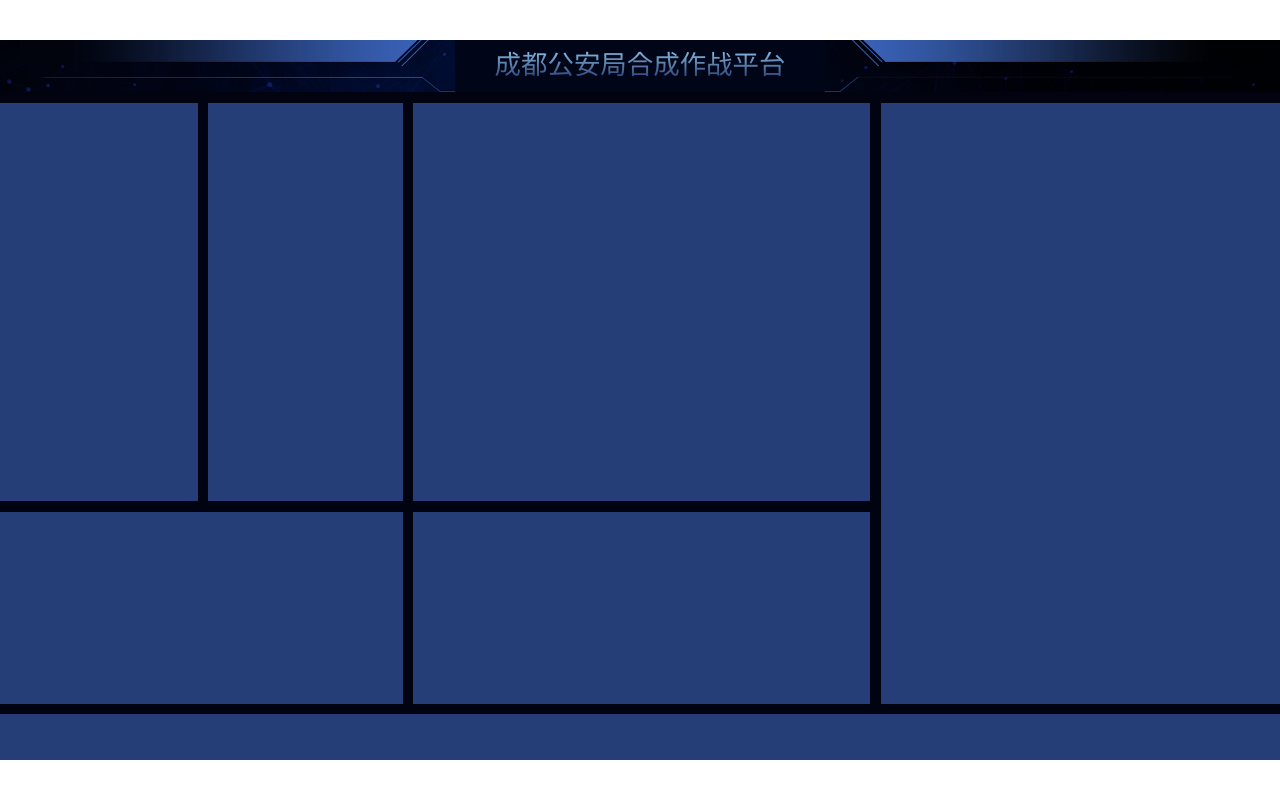
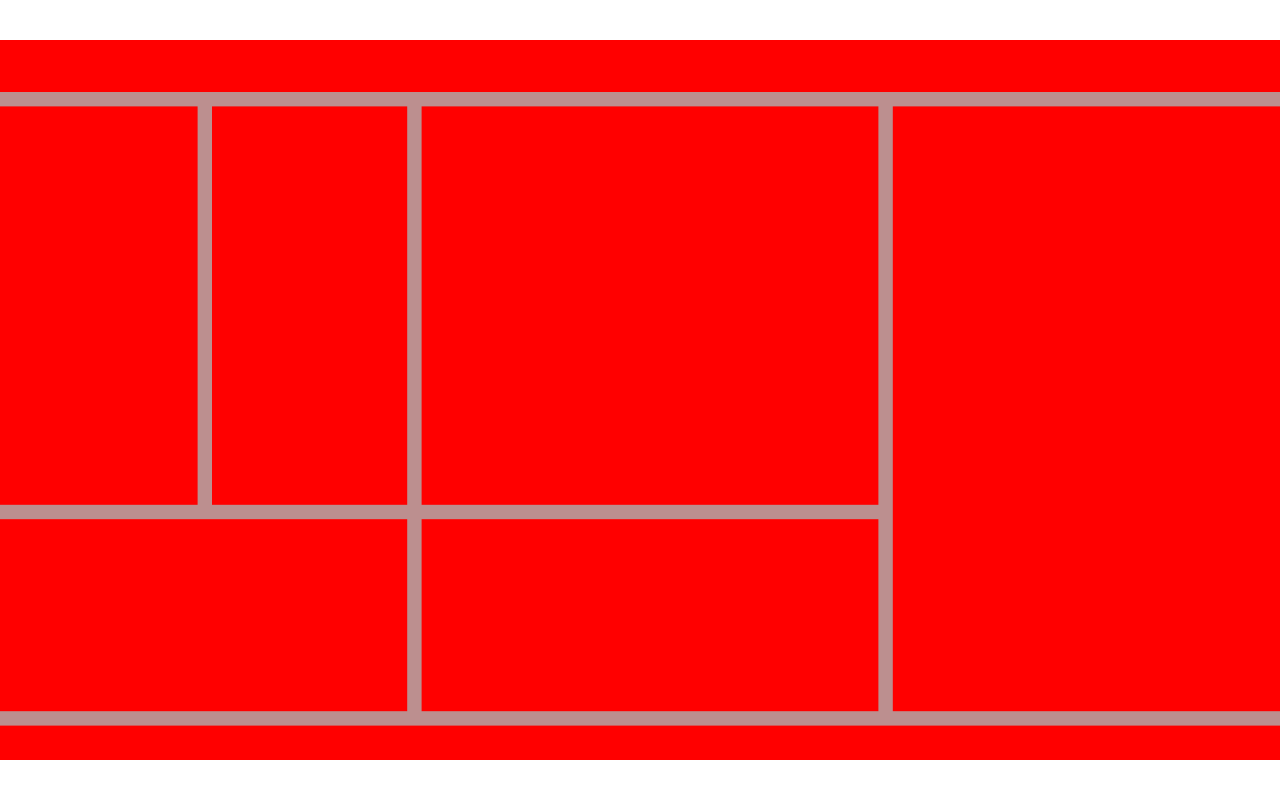
Before and after one commit to lby1024/data-screen, a React (Create React App) app: page / in a window 1280 px wide. Built offline with nearby package versions, Linux system fonts and the light colour scheme.

Commit message:
fix: 缩放

```diff
--- a/package.json
+++ b/package.json
@@ -6,12 +6,14 @@
     "@testing-library/jest-dom": "^5.11.4",
     "@testing-library/react": "^11.1.0",
     "@testing-library/user-event": "^12.1.10",
+    "@types/echarts": "^4.9.9",
     "@types/jest": "^26.0.15",
     "@types/node": "^12.0.0",
     "@types/react": "^17.0.0",
     "@types/react-dom": "^17.0.0",
     "@types/styled-components": "^5.1.11",
     "@types/uuid": "^8.3.1",
+    "echarts": "^5.1.2",
     "react": "^17.0.2",
     "react-dom": "^17.0.2",
     "react-scripts": "4.0.3",
--- a/src/App.tsx
+++ b/src/App.tsx
@@ -1,16 +1,18 @@
 import React, { useEffect } from 'react';
-import styled from 'styled-components';
 import XContent from './component/content';
+import { useRem } from './hooks/use-rem';
 import XHeader from './component/header';
-import { useRem } from './hooks/use-rem';
+import XLeftA from 'component/left/left-a';
+import FlyBox from './component/fly-box';
+import XLeftB from 'component/left/left-b';
+import XContainer from 'component/container';
 
 function App() {
-  useRem()
 
   return (
-    <XContent
-      head={<XHeader>成都公安局合成作战平台</XHeader>}
-    />
+    <XContainer>
+      ADSFASDF
+    </XContainer>
   );
 }
 
--- /dev/null
+++ b/src/component/container/index.tsx
@@ -0,0 +1,80 @@
+import { FC } from "react";
+import styled from "styled-components";
+import { useScale } from "./use-scale";
+
+const designWidth = 1600
+const designHeight = 900
+
+const XContainer:FC = () => {
+
+    const [scale] = useScale()
+
+    return <Content scale={scale} width={designWidth} height={designHeight} >
+        <div className="part01"></div>
+        <div className="part02"></div>
+        <div className="part03"></div>
+        <div className="part04"></div>
+        <div className="part05"></div>
+        <div className="part06"></div>
+        <div className="part07"></div>
+        <div className="part08"></div>
+    </Content>
+}
+
+export default XContainer
+
+const Content = styled.div<{
+    scale: number,
+    width: number,
+    height: number,
+}>`
+    width: ${p=>p.width}px;
+    height: ${p=>p.height}px;
+    transform: translate(-50%, -50%) scale(${p=>p.scale});
+    background-color: rosybrown;
+    position: fixed;
+    left: 50%;
+    top: 50%;
+    display: grid;
+    grid-template-rows: 65.45px 497.84px 240px 1fr;
+    grid-template-columns: 247px 244px 571.39px 1fr;
+    grid-gap: 18px;
+    grid-template-areas:
+        "part01 part01 part01 part01"
+        "part02 part03 part04 part05"
+        "part06 part06 part07 part05"
+        "part08 part08 part08 part08";
+    .part01{
+        grid-area: part01;
+        background-color: red;
+    }
+    .part02{
+        grid-area: part02;
+        background-color: red;
+    }
+    .part03{
+        grid-area: part03;
+        background-color: red;
+    }
+    .part04{
+        grid-area: part04;
+        background-color: red;
+    }
+    .part05{
+        grid-area: part05;
+        background-color: red;
+    }
+    .part06{
+        grid-area: part06;
+        background-color: red;
+    }
+    .part07{
+        grid-area: part07;
+        background-color: red;
+    }
+    .part08{
+        grid-area: part08;
+        background-color: red;
+    }
+
+`
--- /dev/null
+++ b/src/component/container/use-scale.ts
@@ -0,0 +1,24 @@
+import { useEffect, useState } from "react"
+
+const designWidth = 1600
+const designHeight = 900
+
+export function useScale() {
+    const [scale, setScale] = useState(1)
+
+    function getScale() {
+        const w = document.documentElement.clientWidth || document.body.clientWidth
+        const h = document.documentElement.clientHeight || document.body.clientHeight
+        const scale = w/h <= designWidth/designHeight ? w/designWidth : h/designHeight
+        setScale(scale)
+    }
+
+    useEffect(() => {
+        getScale()
+        window.addEventListener('resize', () => {
+            getScale()
+        })
+    }, [])
+
+    return [scale]
+}
--- a/src/component/content/index.tsx
+++ b/src/component/content/index.tsx
@@ -2,15 +2,18 @@ import { FC } from "react"
 import styled from "styled-components"
 
 interface IContent {
-    head: any
+    head: any,
+    left01: any,
+    left02: any,
+    left03: any,
 }
 
-const XContent:FC<IContent> = ({head}) => {
+const XContent:FC<IContent> = (props) => {
 
     return <Content>
         <div className="inner" >
-            <div className="header">{head}</div>
-            <div className="box1"></div>
+            <div className="header">{props.head}</div>
+            <div className="box1">{props.left01}</div>
             <div className="box2"></div>
             <div className="box3"></div>
             <div className="box4"></div>
@@ -44,35 +47,35 @@ const Content = styled.div`
         grid-gap: .2rem;
         .header {
             grid-area: head;
-            background-color: #253e77;
+            /* background-color: #253e77; */
         }
         .box1 {
             grid-area: box1;
-            background-color: #253e77;
+            /* background-color: #253e77; */
         }
         .box2 {
             grid-area: box2;
-            background-color: #253e77;
+            /* background-color: #253e77; */
         }
         .box3 {
             grid-area: box3;
-            background-color: #253e77;
+            /* background-color: #253e77; */
         }
         .box4 {
             grid-area: box4;
-            background-color: #253e77;
+            /* background-color: #253e77; */
         }
         .box5 {
             grid-area: box5;
-            background-color: #253e77;
+            /* background-color: #253e77; */
         }
         .box6 {
             grid-area: box6;
-            background-color: #253e77;
+            /* background-color: #253e77; */
         }
         .foot {
             grid-area: foot;
-            background-color: #253e77;
+            /* background-color: #253e77; */
         }
     }
 `
--- /dev/null
+++ b/src/component/left/left-a.tsx
@@ -0,0 +1,35 @@
+import { FC } from "react";
+import styled from "styled-components";
+import XFlyBox from "component/fly-box"
+
+const XLeftA:FC = () => {
+    return <XFlyBox>
+        <Content>
+            <div className='title' >案发派出所管辖统计</div>
+            <div className='chart'></div>
+        </Content>
+    </XFlyBox>
+}
+
+export default XLeftA
+
+const Content = styled.div`
+    height: 3.15rem;
+    display: flex;
+    flex-direction: column;
+    align-items: center;
+    .title {
+        flex: 0;
+        font-size: 0.22rem;
+        text-align: center;
+        padding: 0.1rem 0.28rem;
+        border: 1px solid #0a5299;
+        border-radius: 0 0 .08rem .08rem;
+    }
+    .chart {
+        width: 100%;
+        flex: 1;
+        background-color: sienna;
+    }
+
+`
--- /dev/null
+++ b/src/component/left/left-b.tsx
@@ -0,0 +1,20 @@
+import styled from "styled-components"
+import {FC} from "react"
+
+const button = styled.button`
+  border:0;
+  width:100px;
+  height:40px;
+  text-align:center;
+  color:#000;
+`
+
+const StyledButton = styled(button)`
+  color:#fff;
+`
+
+const XLeftB:FC = () => {
+    return <StyledButton/>
+}
+
+export default XLeftB
--- a/src/static/reset.css
+++ b/src/static/reset.css
@@ -1,4 +1,5 @@
 * {
     margin: 0;
     padding: 0;
+    color: #fff;
 }
--- a/tsconfig.json
+++ b/tsconfig.json
@@ -1,5 +1,6 @@
 {
   "compilerOptions": {
+    "baseUrl": "./src",
     "target": "es5",
     "lib": [
       "dom",
```
Also changed, not shown: src/component/fly-box/index.tsx (+15 -4 lines), 1 other file (tests, documents, lock files or other folders).
